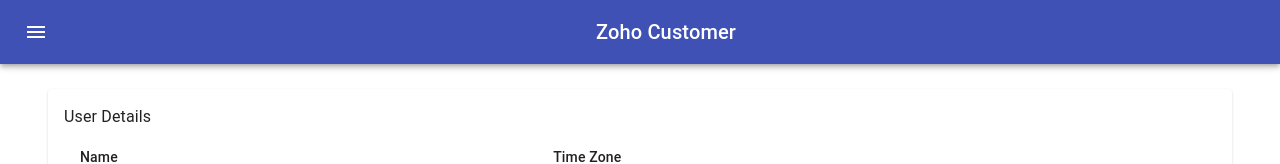
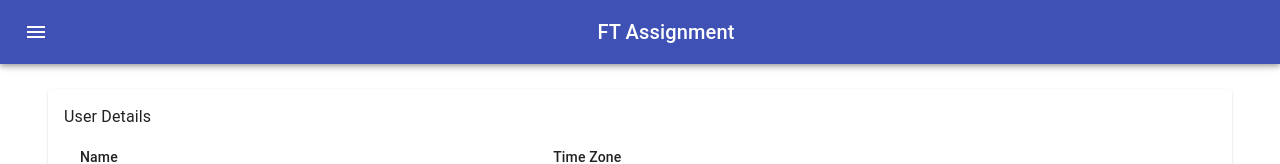
Before and after one commit to intrinsic88/fullthrottle_client, a React (Create React App) app: page / in a window 1280 px wide. Shown: the top 164 px of the page. Built offline with nearby package versions, Linux system fonts and the light colour scheme; no server answers.

Commit message:
Cahnges to navbar

```diff
--- a/src/App.jsx
+++ b/src/App.jsx
@@ -1,5 +1,4 @@
 import React from 'react';
-import logo from './logo.svg';
 import './App.css';
 import UserTable from './Component/userTable/usertable.component';
 import { Container } from '@material-ui/core';
--- a/src/Component/chart/chart.component.jsx
+++ b/src/Component/chart/chart.component.jsx
@@ -1,5 +1,5 @@
 import React from 'react';
-import { XYPlot, XAxis, YAxis, VerticalGridLines, HorizontalGridLines, VerticalBarSeries,DiscreteColorLegend } from 'react-vis';
+import { XYPlot, XAxis, YAxis, VerticalGridLines, HorizontalGridLines, VerticalBarSeries } from 'react-vis';
 
 const GraphComponent = (props) => {
 
--- a/src/Component/navbar/navbarcomponent.jsx
+++ b/src/Component/navbar/navbarcomponent.jsx
@@ -23,7 +23,7 @@
       <MenuIcon  />
     </IconButton>
     <Typography variant="h6" className={classes.title}>
-      Zoho Customer
+     FT Assignment
     </Typography>
   </Toolbar>
 </AppBar>
--- a/src/Component/userTable/usertable.component.jsx
+++ b/src/Component/userTable/usertable.component.jsx
@@ -1,7 +1,6 @@
 import React, { useState, useEffect } from 'react';
 import { makeStyles } from '@material-ui/core/styles';
-import { Container, TableHead, Table, TableRow, TableBody, TableCell, Modal, Fade, Backdrop, TextField, Grid, Card, CardHeader, CardContent, Typography } from '@material-ui/core';
-import MaterialTable from 'material-table';
+import { Container, TableHead, Table, TableRow, TableBody, TableCell, Modal, Fade, Backdrop, TextField, Grid, Card, CardContent, Typography } from '@material-ui/core';
 import Axios from 'axios';
 import GraphComponent from '../chart/chart.component';
 import moment from 'moment';
```
